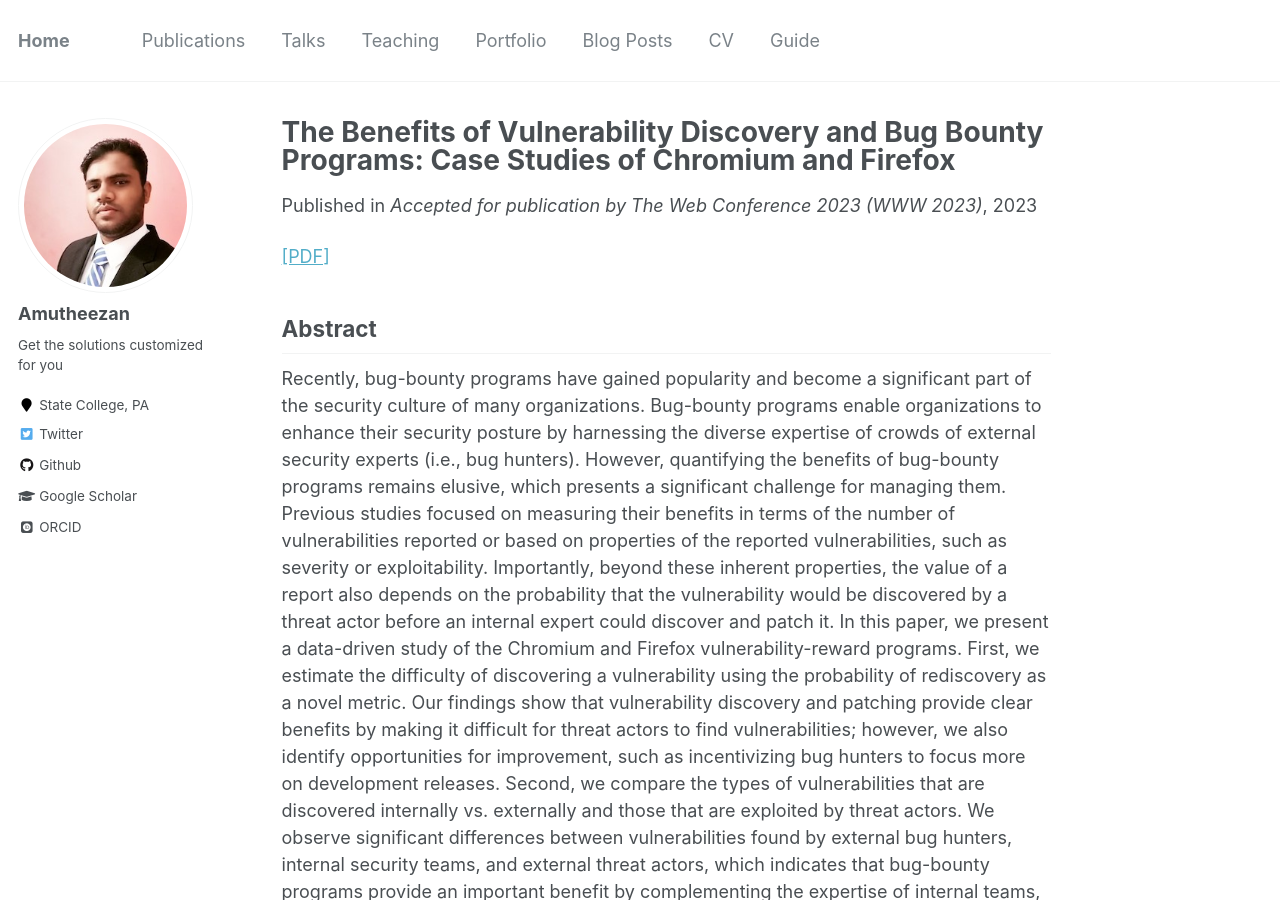
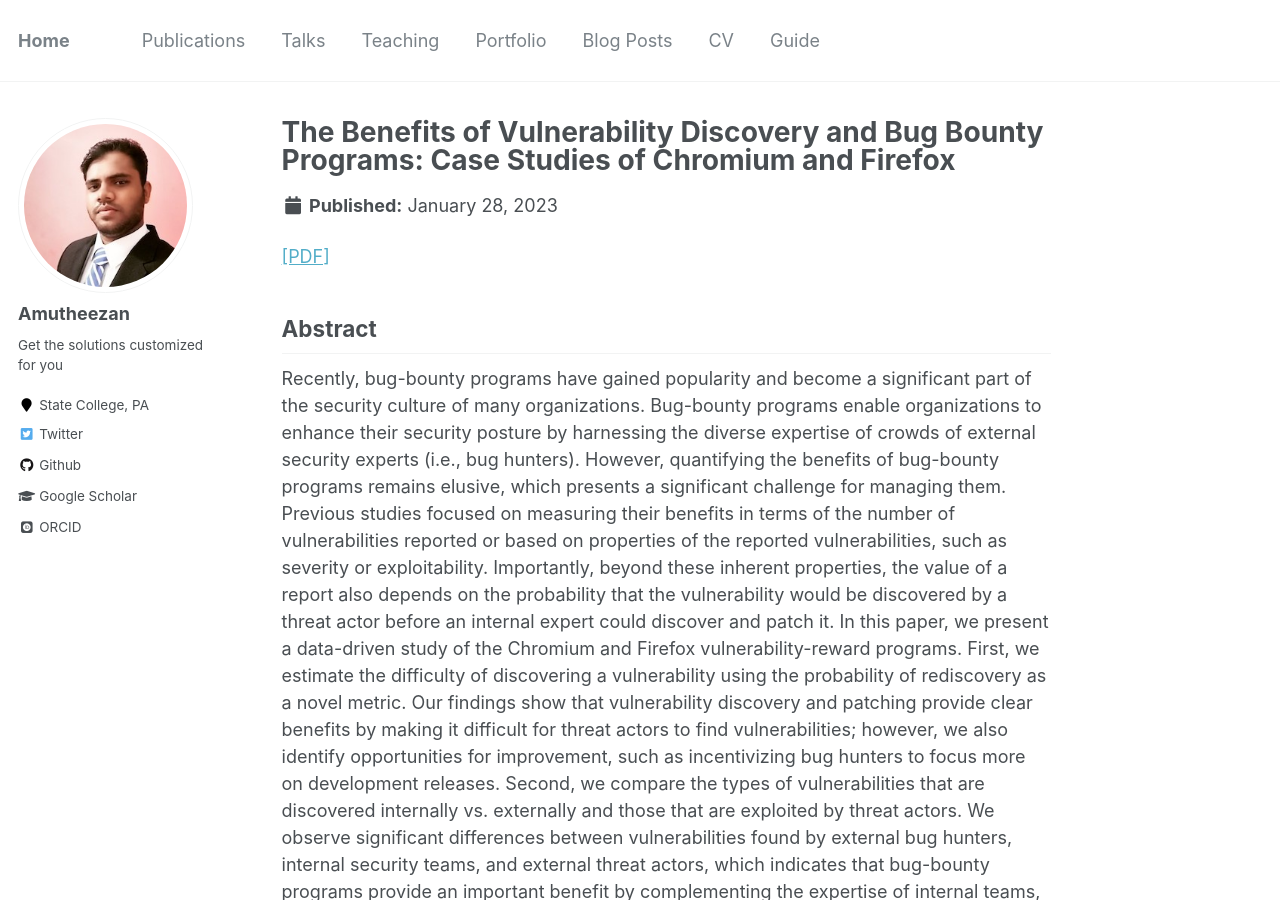
Before and after one commit to Amutheezan/amutheezan.github.io, a Jekyll site: the page built from _publications/2023-01-28-www23.md, in a window 1280 px wide and 900 px high. Built offline with Jekyll 4.4.1, drawn with Linux system fonts in a browser that asks for light colours; some web fonts are replaced.

Commit message:
updated the blog posts

```diff
--- a/_publications/2023-01-28-www23.md
+++ b/_publications/2023-01-28-www23.md
@@ -3,7 +3,7 @@ title: "The Benefits of Vulnerability Discovery and Bug Bounty Programs: Case St
 collection: publications
 permalink: /publication/2023-01-28-www23
 date: 2023-01-28
-venue: 'Accepted for publication by The Web Conference 2023 (WWW 2023)'
+
 ---
 
 [[PDF]](https://arxiv.org/abs/2301.12092)
```
